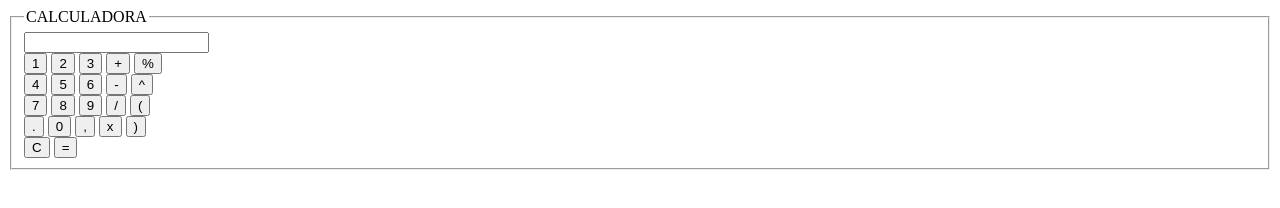
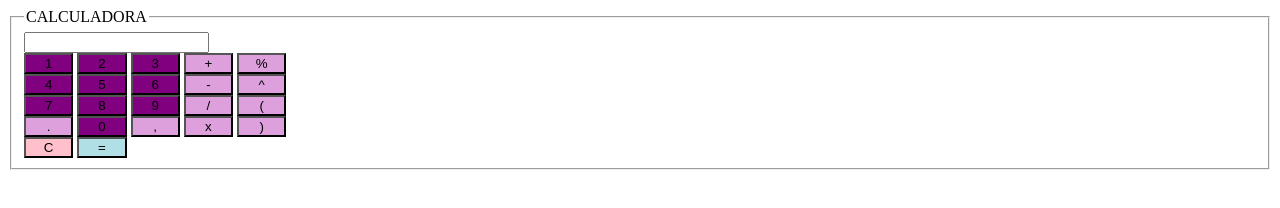
Before and after one commit to calixtinhp/matematica2_2b_2025, a plain HTML site: page calculadora.html in a window 1280 px wide. Drawn offline with Linux system fonts and the light colour scheme.

Commit message:
Update calculadora.html

```diff
--- a/calculadora.html
+++ b/calculadora.html
@@ -4,40 +4,69 @@
 <title></title>
 <link rel="stylesheet" type="text/css" href="">
 <script>
+     //função para adicionar valor
+     function adicionar(valor){
+             document.getElementById("visor").value += valor;
+     }
+     //funçao limpar
+     function(){
 
+     }
 </script>
+<style>
+  .botao{
+      width: 4%;
+      height:2% ;
+      background-color:purple ;
+  }
+  .botaoo{
+    width: 4%;
+      height:2% ;
+      background-color:plum;
+  }
+  .botaooo{
+    width: 4%;
+      height:2% ;
+      background-color:pink ;
+  }
+  .botaoooo{
+    width: 4%;
+      height:2% ;
+     background-color: powderblue;
+  }
+</style>
 </head>
 <body>
 <fieldset>
     <legend>CALCULADORA</legend>
     <input type="text" id="visor">
     </br>
-      <button class="botao">1</button>
-      <button class="botao">2</button>
-      <button class="botao">3</button>
-      <button class="botao">+</button>
-      <button class="botao">%</button>
+      <button class="botao" onclick="adicionar('1')">1</button>
+      <button class="botao" onclick="adicionar('2')">2</button>
+      <button class="botao" onclick="adicionar('3')">3</button>
+      <button class="botaoo" onclick="adicionar('+')">+</button>
+      <button class="botaoo" onclick="adicionar('%')">%</button>
     </br>
-    <button class="botao">4</button>
-    <button class="botao">5</button>
-    <button class="botao">6</button>
-    <button class="botao">-</button>
-    <button class="botao">^</button>
+    <button class="botao" onclick="adicionar('4')">4</button>
+    <button class="botao" onclick="adicionar('5')">5</button>
+    <button class="botao" onclick="adicionar('6')">6</button>
+    <button class="botaoo" onclick="adicionar('-')">-</button>
+    <button class="botaoo" onclick="adicionar('^')">^</button>
     </br>
-    <button class="botao">7</button>
-    <button class="botao">8</button>
-    <button class="botao">9</button>
-    <button class="botao">/</button>
-    <button class="botao">(</button>
+    <button class="botao" onclick="adicionar('7')">7</button>
+    <button class="botao" onclick="adicionar('8')">8</button>
+    <button class="botao" onclick="adicionar('9')">9</button>
+    <button class="botaoo" onclick="adicionar('/')">/</button>
+    <button class="botaoo" onclick="adicionar('')">(</button>
     </br>
-    <button class="botao">.</button>
-    <button class="botao">0</button>
-    <button class="botao">,</button>
-    <button class="botao">x</button>
-    <button class="botao">)</button>
+    <button class="botaoo" onclick="adicionar('.')">.</button>
+    <button class="botao" onclick="adicionar('0')">0</button>
+    <button class="botaoo" onclick="adicionar(',')">,</button>
+    <button class="botaoo" onclick="adicionar('*')">x</button>
+    <button class="botaoo" onclick="adicionar('')">)</button>
     </br>
-    <button class="botao">C</button>
-    <button class="botao">=</button>
+    <button class="botaooo" onclick="limpar();">C</button>
+    <button class="botaoooo" onclick="calcular();">=</button>
 </fieldset>
 </body>
 </html>
```
